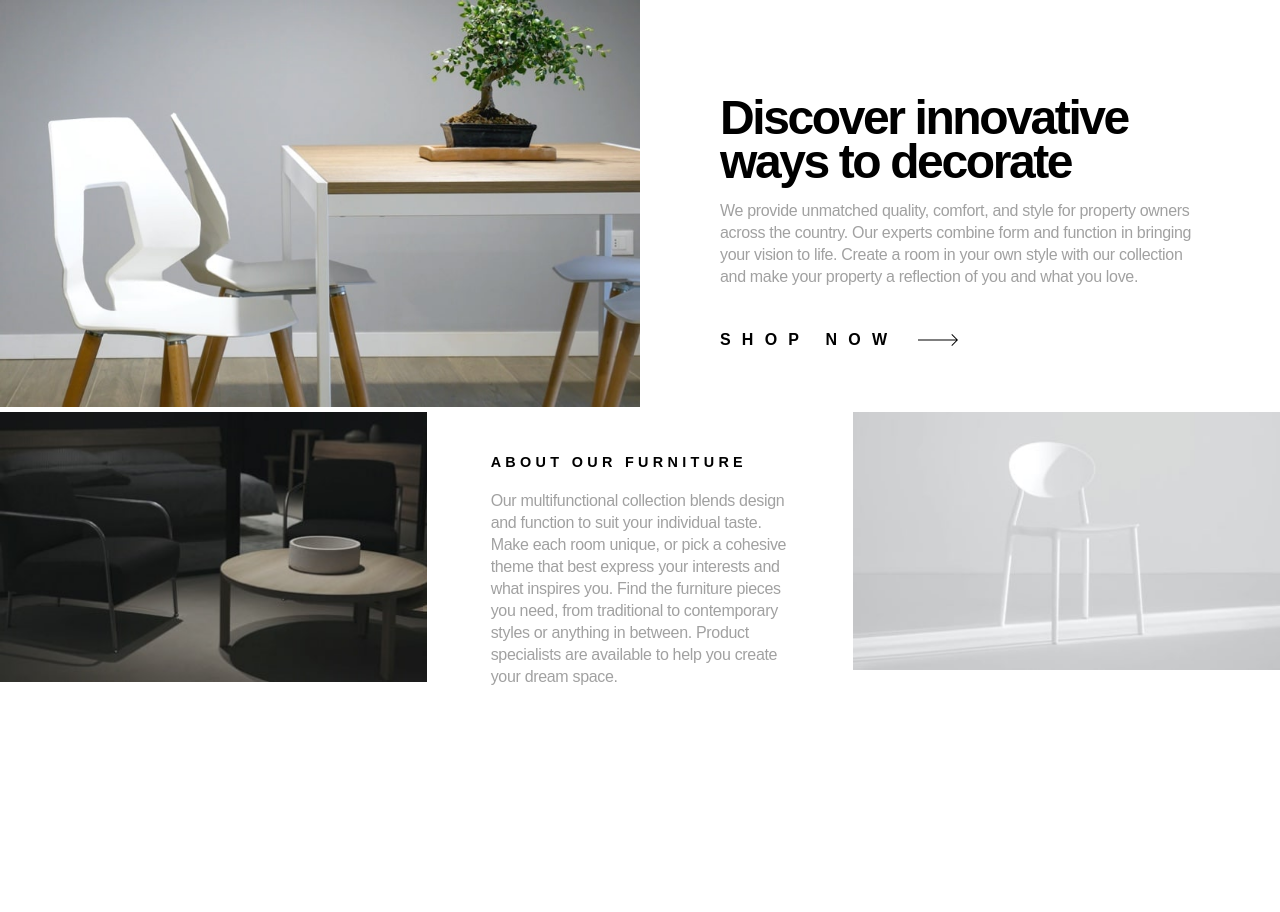
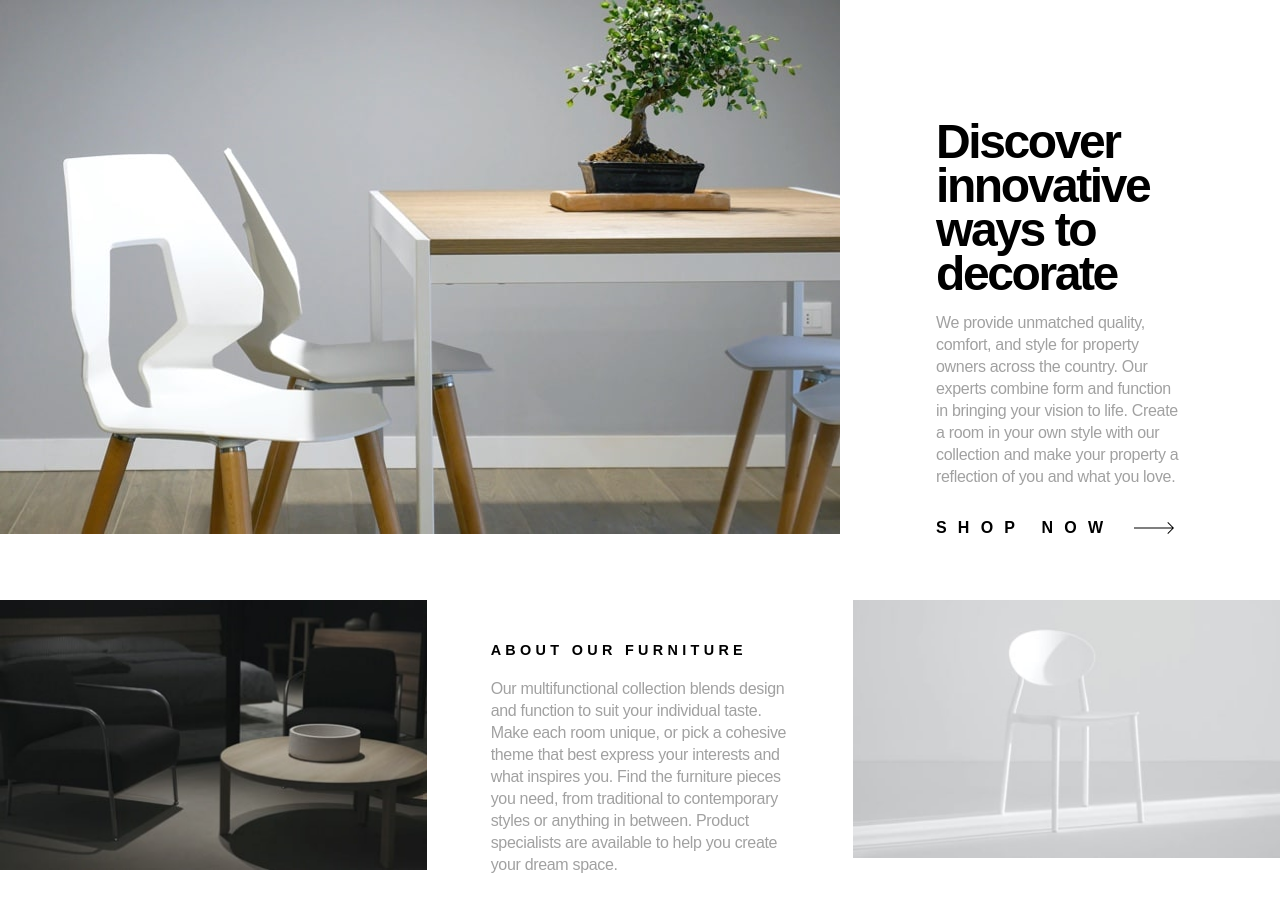
Before and after one commit to Smart-Ace-Designs/nuxt-room-homepage, a Nuxt app: page / in a window 1280 px wide. Shown: the top 912 px of the page. Before the commit the page ends 800 px from the top, so only its background shows below. Built offline with nearby package versions, Linux system fonts and the light colour scheme.

Commit message:
Update responsive design

```diff
--- a/app/pages/index.vue
+++ b/app/pages/index.vue
@@ -2,7 +2,7 @@
 
 <template>
   <main class="mx-auto max-w-360">
-    <div class="grid grid-cols-1 lg:grid-cols-2">
+    <div class="grid grid-cols-1 xl:grid-cols-[auto_1fr]">
       <div>
         <picture>
           <source
@@ -16,16 +16,17 @@
             alt="A simple room with desk with chairs and a bonsai tree on the table."
             width="375"
             height="360"
+            class="h-auto w-full object-cover"
           />
         </picture>
       </div>
-      <div class="px-8 py-15 xl:px-20 xl:pt-24">
+      <div class="min-w-0 px-8 py-15 xl:px-24 xl:pt-30">
         <h1
           class="mb-4 text-[2.4rem] leading-9 font-bold tracking-tighter xl:text-5xl xl:leading-11"
         >
           Discover innovative ways to decorate
         </h1>
-        <p class="mb-10 leading-5.5 tracking-[-0.02em] text-theme-gray-500">
+        <p class="mb-10 leading-5.5 tracking-[-0.02em] text-theme-gray-500 xl:mb-7">
           We provide unmatched quality, comfort, and style for property owners across the country.
           Our experts combine form and function in bringing your vision to life. Create a room in
           your own style with our collection and make your property a reflection of you and what you
@@ -37,7 +38,7 @@
         /></a>
       </div>
     </div>
-    <div class="grid grid-cols-1 xl:grid-cols-3">
+    <div class="grid grid-cols-1 lg:grid-cols-3">
       <div>
         <img
           src="/image-about-dark.jpg"
```
